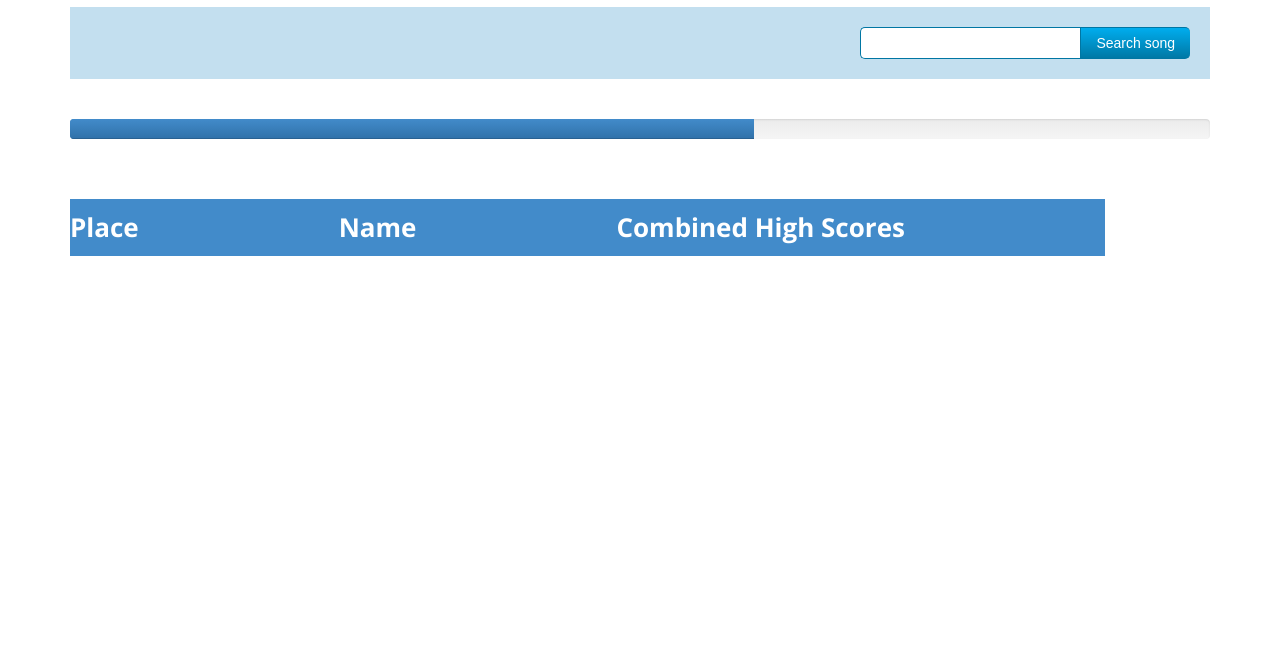
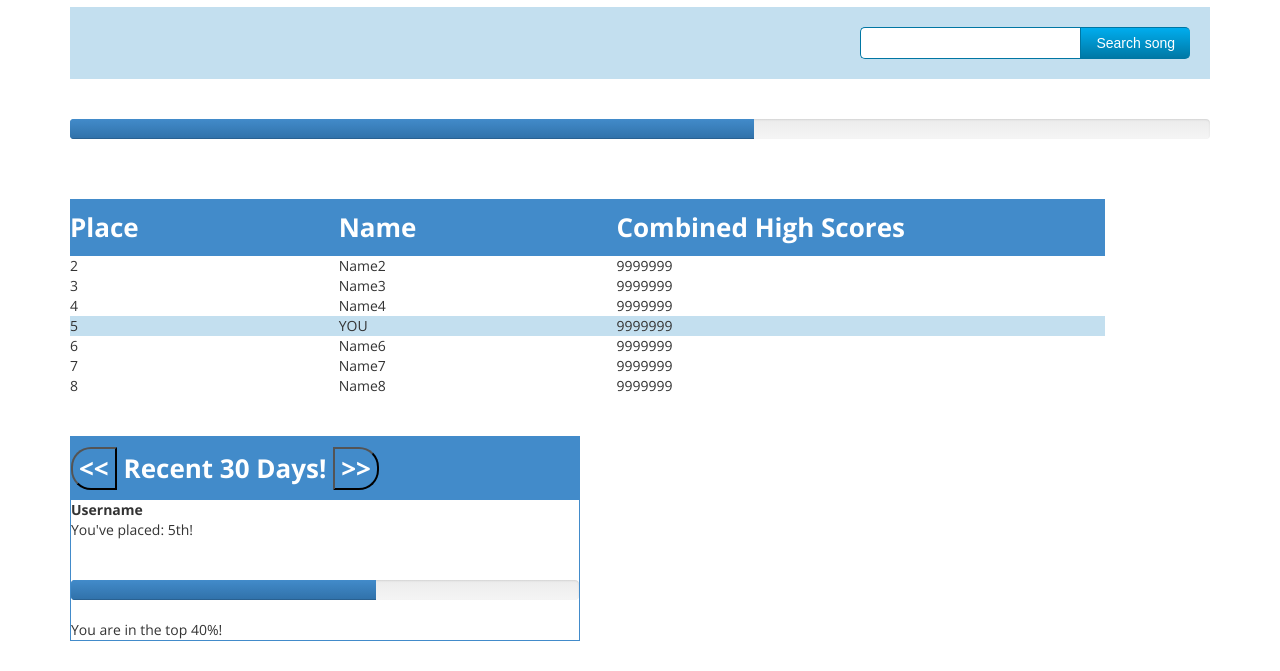
Before and after one commit to minkeys/Synthesia, a plain HTML site: page Leaderboard.html in a window 1280 px wide. Shown: the part 169-840 px from the top of the page. Before the commit the page ends 800 px from the top, so only its background shows below. Drawn offline with nearby package versions, Linux system fonts and the light colour scheme.

Commit message:
added to leaderboard front end

```diff
--- a/Leaderboard.html
+++ b/Leaderboard.html
@@ -43,14 +43,85 @@
 					<th>Place</th>
 					<th>Name</th>
 					<th>Combined High Scores</th>
-
-
+					<div class="leaderboardTableRows">
+						<tr>
+							<td>2</td>
+							<td>Name2</td>
+							<td>9999999</td>
+						</tr>
+						<tr>
+							<td>3</td>
+							<td>Name3</td>
+							<td>9999999</td>
+						<tr>
+							<td>4</td>
+							<td>Name4</td>
+							<td>9999999</td>
+						</tr>
+						<tr id="yourLeaderScore">
+							<td>5</td>
+							<td>YOU</td>
+							<td>9999999</td>
+						</tr>
+						<tr>
+							<td>6</td>
+							<td>Name6</td>
+							<td>9999999</td>
+						</tr>
+						<tr>
+							<td>7</td>
+							<td>Name7</td>
+							<td>9999999</td>
+						</tr>
+						<tr>
+							<td>8</td>
+							<td>Name8</td>
+							<td>9999999</td>
+						</tr>
+					</div>
 				</table>
 			</div>
 
+			<br></br>
+
 			<!--Recent:30 days/60 days visual-->
 			<div>
+				<table class="recentDaysBorder">
 
+					<th>
+						<button class="leftButtonLeader"> << </button>
+							Recent 30 Days!
+						<button class="rightButtonLeader"> >> </button>
+					</th>
+
+					<tr>
+						<td style="font size: 20px"><b>Username<b></td>
+					</tr>
+
+					<tr>
+						<td>You've placed: 5th!</td>
+					<tr>
+
+					<tr>
+						<td><br></br><td>
+					</tr>
+
+					<tr>
+						<td>
+							<!--progress bar-->
+							<div class="progress">
+								<div class="progress-bar" role="progressbar" aria-valuenow="60" aria-valuemin="0" aria-valuemax="100" style="width: 60%;">
+									<span class="sr-only">60% Complete</span>
+								</div>
+							</div>
+						</td>
+					</tr>
+
+					<tr>
+						<td>You are in the top 40%!</td>
+					</tr>
+
+				</table>
 			</div>
 
 		</div>
--- a/header.css
+++ b/header.css
@@ -65,18 +65,26 @@ h1 {
 	width: 95%;
 }
 
+
+
+
+/*Recently Played CSS*/
 #recentlyPlayedBorder > table
 {
 	border: 1px solid;
 	font-size: 20px;
 	border-color: #428bca;
-	border-radius: 25px;
 	margin: 0 0 0 20px;
+}
+
+.theTable
+{
+	border-radius: 15px;
 }
 
 .recentlyPlayedPadding
 {
-	padding: 0 20px 0 20px;
+	padding: 0 0 0 0;
 }
 
 div table th
@@ -92,6 +100,9 @@ div > table
 	border-color: 428bca;
 }
 
+
+/*favorites CSS*/
+
 /* 'star-rating' component */
 .starRate {position:relative; margin:20px; overflow:hidden; zoom:1;}
 .starRate ul {width:160px; margin:0; padding:0;}
@@ -106,7 +117,22 @@ div > table
 .starRate a:hover span {left:90px; width:100%;}
 
 
-/*for leaderboard*/
+#favoritesBorder
+{
+	border: 1px solid;
+	border-color: #428bca;
+	border-radius: 15px;
+	margin: 0 0 0 20px;
+}
+
+#favoritesSongTitle
+{
+	font-size: 26px;
+	color: #FFFFFF;
+	background-color: #428bca;
+}
+
+/*Leaderboard CSS*/
 #tfheader{
 		background-color:#c3dfef;
 	}
@@ -171,6 +197,41 @@ filter:progid:DXImageTransform.Microsoft.gradient(startColorstr='#ff428bca', end
 }
 
 
+/*Table to compare to others*/
+.leaderboardTableRows > tr > td
+{
+	font-size: 24px;
+}
+
+#yourLeaderScore
+{
+	background-color: #c3dfef;
+}
+
+/*Recent:30/60days visual/table*/
+
+.recentDaysBorder
+{
+	border: 1px solid;
+	border-color: #428bca;
+}
+
+.leftButtonLeader
+{
+	background-color: #428bca;
+	border-top-left-radius: 20px;
+	border-bottom-left-radius: 20px;
+}
+
+.rightButtonLeader
+{
+	background-color: #428bca;
+	border-top-right-radius: 20px;
+	border-bottom-right-radius: 20px;
+}
+
+
+
     /* Tab Styling */
     /*----- Tabs -----*/
     .tabs {
```
Also changed, not shown: Favorites.html (+2 -2 lines), RecentlyPlayed.html (+1 -1 lines), css/bootstrap.min.css.
